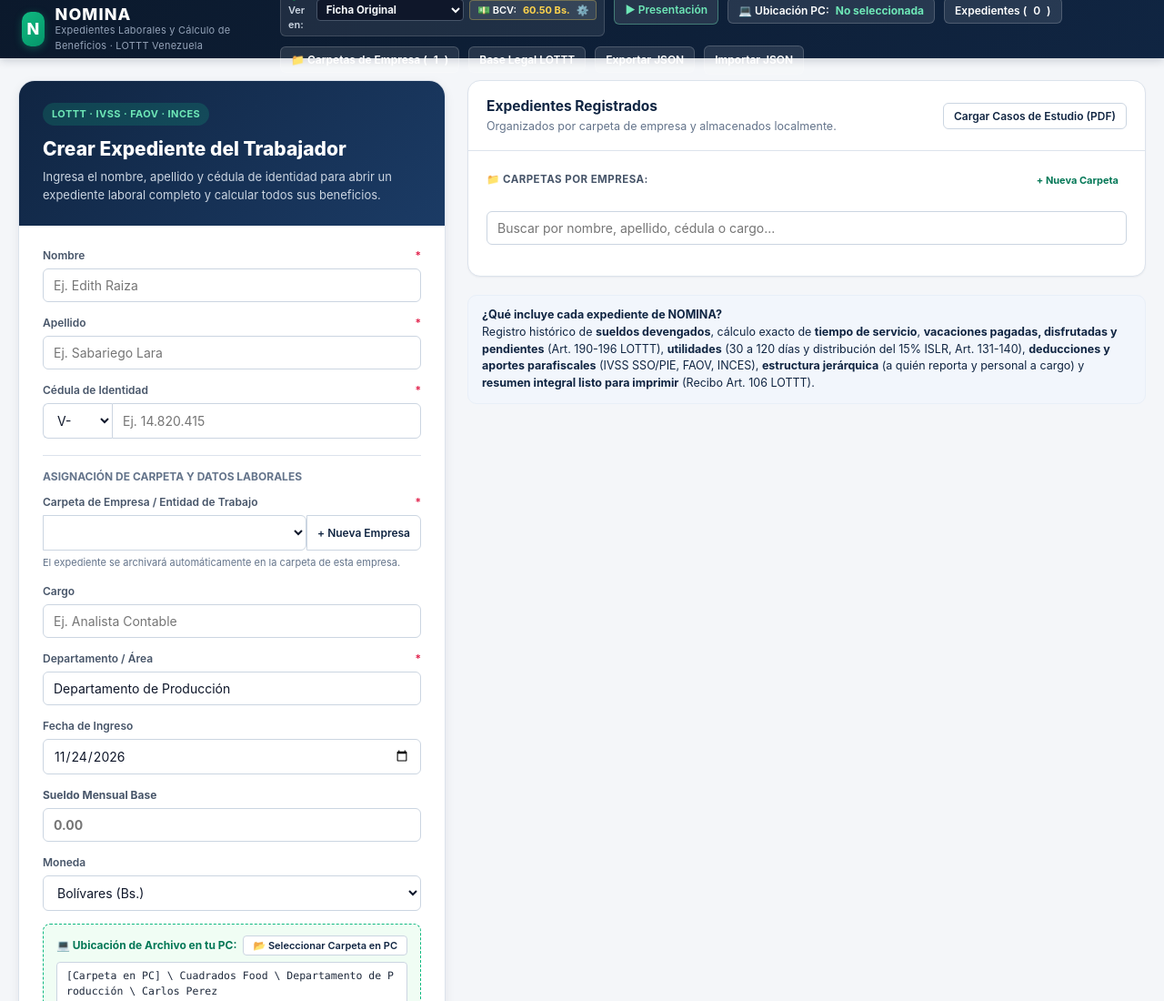
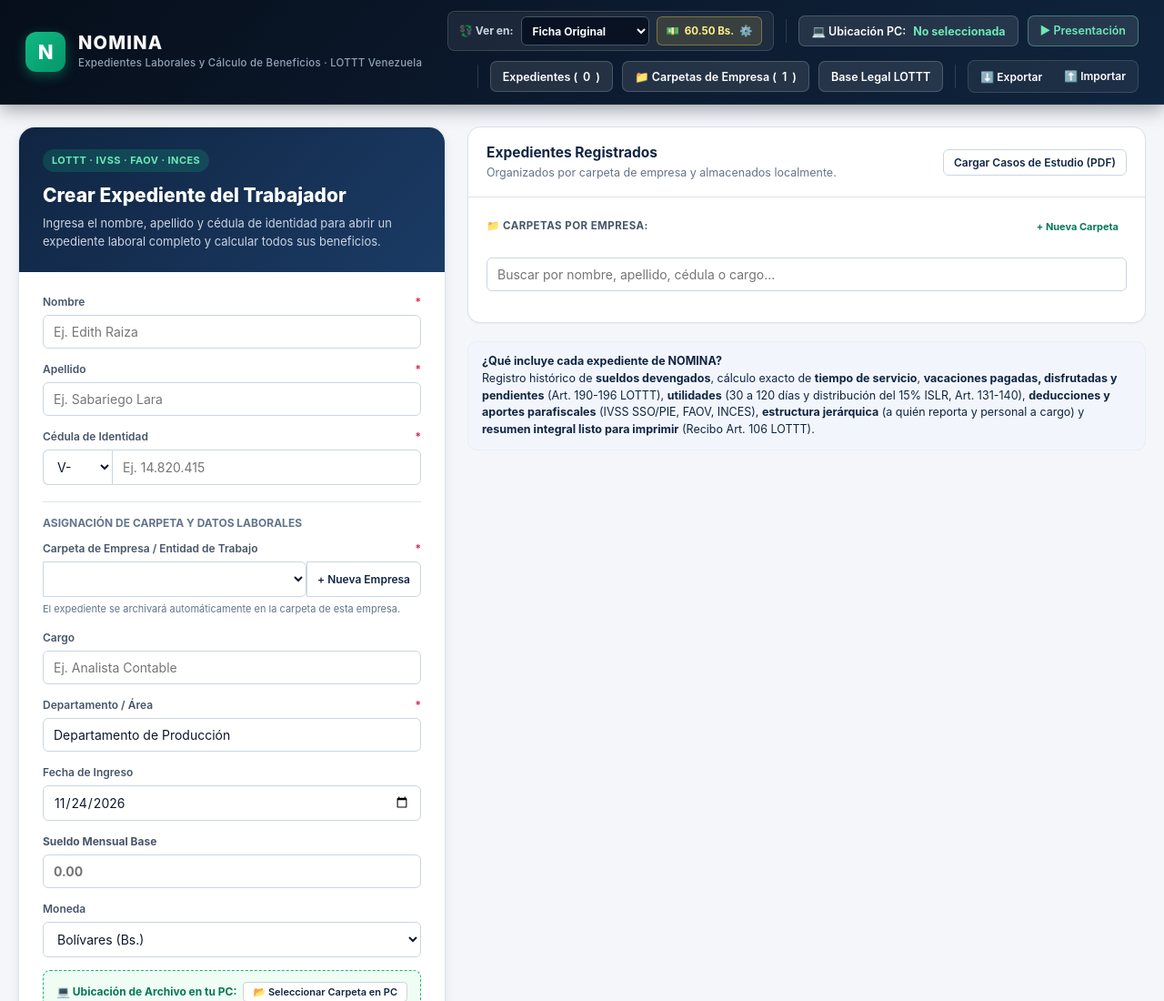
Before and after one commit to marcoslayab83/nomina, a plain HTML site: page index.html in a window 1280 px wide. Shown: the top 1100 px of the page at 91% size. Drawn offline with Linux system fonts and the light colour scheme.

Commit message:
Ampliar y modernizar panel superior: mayor altura, diseno espacioso, agrupacion visual y eliminacion de desbordes

```diff
--- a/css/styles.css
+++ b/css/styles.css
@@ -73,55 +73,69 @@ button, input, select, textarea {
   display: none !important;
 }
 
-/* ---------- Top Navigation Bar ---------- */
+/* ---------- Top Navigation Bar Ampliado ---------- */
 .topbar {
-  background: linear-gradient(135deg, var(--navy-950) 0%, var(--navy-900) 100%);
-  color: #fff;
-  padding: 0 24px;
-  height: 64px;
+  background: linear-gradient(135deg, #060e1a 0%, #0c1a2e 50%, #0f243d 100%);
+  color: #fff;
+  padding: 12px 28px;
+  min-height: 74px;
+  height: auto;
   display: flex;
   align-items: center;
   justify-content: space-between;
-  gap: 16px;
+  gap: 18px;
   position: sticky;
   top: 0;
-  z-index: 40;
-  box-shadow: 0 2px 10px rgba(11, 25, 44, 0.2);
+  z-index: 50;
+  box-shadow: 0 4px 20px rgba(5, 12, 22, 0.4);
+  border-bottom: 1px solid rgba(255, 255, 255, 0.08);
+  box-sizing: border-box;
 }
 
 .brand {
   display: flex;
   align-items: center;
-  gap: 12px;
+  gap: 14px;
   cursor: pointer;
+  flex-shrink: 0;
+  user-select: none;
 }
 
 .brand-icon {
-  width: 38px;
-  height: 38px;
-  border-radius: 10px;
+  width: 44px;
+  height: 44px;
+  border-radius: 12px;
   background: linear-gradient(135deg, #10b981 0%, #059669 100%);
   display: flex;
   align-items: center;
   justify-content: center;
   font-weight: 800;
-  font-size: 18px;
+  font-size: 22px;
   letter-spacing: -0.5px;
   color: #fff;
-  box-shadow: 0 2px 8px rgba(16, 185, 129, 0.35);
+  box-shadow: 0 4px 14px rgba(16, 185, 129, 0.4);
+  flex-shrink: 0;
+  transition: transform 0.2s ease;
+}
+
+.brand:hover .brand-icon {
+  transform: scale(1.05);
 }
 
 .brand-title {
-  font-size: 18px;
+  font-size: 20px;
   font-weight: 800;
   letter-spacing: 0.06em;
   line-height: 1.1;
+  color: #f8fafc;
 }
 
 .brand-sub {
-  font-size: 11px;
+  font-size: 11.5px;
   color: #94a3b8;
   letter-spacing: 0.02em;
+  margin-top: 3px;
+  font-weight: 500;
 }
 
 .topbar-actions {
@@ -129,6 +143,93 @@ button, input, select, textarea {
   align-items: center;
   gap: 10px;
   flex-wrap: wrap;
+  justify-content: flex-end;
+}
+
+.topbar-currency-group {
+  display: inline-flex;
+  align-items: center;
+  gap: 8px;
+  background: rgba(255, 255, 255, 0.07);
+  padding: 5px 12px;
+  border-radius: 8px;
+  border: 1px solid rgba(255, 255, 255, 0.14);
+  white-space: nowrap;
+  box-shadow: inset 0 1px 2px rgba(0, 0, 0, 0.2);
+}
+
+.topbar-currency-group label {
+  font-size: 12px;
+  color: #cbd5e1;
+  font-weight: 700;
+  white-space: nowrap;
+  margin: 0;
+  display: inline-flex;
+  align-items: center;
+  gap: 4px;
+}
+
+.topbar-currency-group select {
+  background: #091222;
+  color: #f8fafc;
+  border: 1px solid #475569;
+  border-radius: 6px;
+  padding: 4px 8px;
+  font-size: 12px;
+  font-weight: 700;
+  cursor: pointer;
+  height: 32px;
+  outline: none;
+  transition: border-color 0.15s ease;
+}
+
+.topbar-currency-group select:hover,
+.topbar-currency-group select:focus {
+  border-color: #38bdf8;
+}
+
+.btn-topbar-rate {
+  font-size: 11.5px;
+  padding: 4px 10px;
+  height: 32px;
+  border-radius: 6px;
+  border: 1px solid rgba(252, 211, 77, 0.35);
+  background: rgba(252, 211, 77, 0.12);
+  color: #fef08a;
+  font-weight: 700;
+  display: inline-flex;
+  align-items: center;
+  gap: 6px;
+  cursor: pointer;
+  transition: all 0.15s ease;
+  white-space: nowrap;
+}
+
+.btn-topbar-rate:hover {
+  background: rgba(252, 211, 77, 0.22);
+  border-color: #fcd34d;
+  color: #fff;
+  transform: translateY(-1px);
+}
+
+.topbar-sep {
+  width: 1px;
+  height: 26px;
+  background: rgba(255, 255, 255, 0.14);
+  margin: 0 3px;
+  flex-shrink: 0;
+}
+
+.topbar .btn {
+  height: 34px;
+  padding: 0 13px;
+  font-size: 12.5px;
+  font-weight: 600;
+  border-radius: 7px;
+  white-space: nowrap;
+  display: inline-flex;
+  align-items: center;
+  gap: 6px;
 }
 
 /* ---------- Buttons ---------- */
--- a/index.html
+++ b/index.html
@@ -4,7 +4,7 @@
   <meta charset="UTF-8">
   <meta name="viewport" content="width=device-width, initial-scale=1.0">
   <title>NOMINA — Sistema Integral de Cálculo de Beneficios y Expediente Laboral (LOTTT)</title>
-  <link rel="stylesheet" href="css/styles.css">
+  <link rel="stylesheet" href="css/styles.css?v=2.3">
 </head>
 <body>
 
@@ -19,40 +19,58 @@
     </div>
 
     <div class="topbar-actions">
-      <div class="topbar-currency-group" style="display:flex;align-items:center;gap:6px;background:rgba(255,255,255,0.08);padding:3px 8px;border-radius:6px;border:1px solid rgba(255,255,255,0.15);">
-        <label for="select-global-currency" style="font-size:11px;color:#cbd5e1;font-weight:600;">💱 Ver en:</label>
-        <select id="select-global-currency" style="background:#0f172a;color:#f8fafc;border:1px solid #475569;border-radius:4px;padding:3px 6px;font-size:11.5px;font-weight:700;cursor:pointer;" title="Selecciona en qué moneda deseas ver todos los montos e informes">
+      <!-- 1. Moneda Universal y Tasas -->
+      <div class="topbar-currency-group">
+        <label for="select-global-currency">💱 Ver en:</label>
+        <select id="select-global-currency" title="Selecciona en qué moneda deseas ver todos los montos e informes">
           <option value="original">Ficha Original</option>
           <option value="Bs.">🇻🇪 Bolívares (Bs.)</option>
           <option value="USD">🇺🇸 Dólares (USD)</option>
           <option value="EUR">🇪🇺 Euros (EUR)</option>
         </select>
-        <button type="button" class="btn btn-ghost-light btn-xs" id="btn-open-tasas-modal" style="font-size:11px;padding:3px 8px;border-color:rgba(252,211,77,0.3);" title="Configurar Tasas BCV y Personalizadas">
-          💵 BCV: <strong id="top-rate-indicator" style="color:#fcd34d;">60.50 Bs.</strong> ⚙️
+        <button type="button" class="btn-topbar-rate" id="btn-open-tasas-modal" title="Configurar Tasas BCV y Personalizadas">
+          💵 <strong id="top-rate-indicator">60.50 Bs.</strong> ⚙️
         </button>
       </div>
-      <a href="presentacion.html" target="_blank" class="btn btn-ghost-light btn-sm" style="color: #6ee7b7; border-color: rgba(110, 231, 183, 0.4); text-decoration: none; font-weight: 600;" title="Ver Presentación Comercial Interactiva">
+
+      <div class="topbar-sep"></div>
+
+      <!-- 2. Ubicación en PC & Presentación Comercial -->
+      <button type="button" class="btn btn-ghost-light" id="btn-top-pc-dir" title="Vincular o cambiar la carpeta en tu PC para guardar directorios físicos">
+        💻 Ubicación PC: <strong id="top-pc-status" style="color:#6ee7b7;margin-left:2px;">No seleccionada</strong>
+      </button>
+
+      <a href="presentacion.html" target="_blank" class="btn btn-ghost-light" style="color:#6ee7b7;border-color:rgba(110,231,183,0.4);text-decoration:none;font-weight:600;" title="Ver Presentación Comercial Interactiva">
         ▶ Presentación
       </a>
-      <button type="button" class="btn btn-ghost-light btn-sm" id="btn-top-pc-dir" title="Vincular o cambiar la carpeta en tu PC para guardar directorios físicos">
-        💻 Ubicación PC: <strong id="top-pc-status" style="color:#6ee7b7;">No seleccionada</strong>
-      </button>
-      <button type="button" class="btn btn-ghost-light btn-sm" id="btn-nav-expedientes">
+
+      <div class="topbar-sep"></div>
+
+      <!-- 3. Gestión y Navegación -->
+      <button type="button" class="btn btn-ghost-light" id="btn-nav-expedientes" title="Ver listado de trabajadores registrados">
         Expedientes (<span id="top-exp-count">0</span>)
       </button>
-      <button type="button" class="btn btn-ghost-light btn-sm" id="btn-open-empresas" title="Crear y administrar carpetas por empresa">
+
+      <button type="button" class="btn btn-ghost-light" id="btn-open-empresas" title="Crear y administrar carpetas por empresa">
         📁 Carpetas de Empresa (<span id="top-companies-count">1</span>)
       </button>
-      <button type="button" class="btn btn-ghost-light btn-sm" id="btn-open-legal">
+
+      <button type="button" class="btn btn-ghost-light" id="btn-open-legal" title="Consultar base legal LOTTT, IVSS, FAOV, INCES">
         Base Legal LOTTT
       </button>
-      <button type="button" class="btn btn-ghost-light btn-sm" id="btn-export-json">
-        Exportar JSON
-      </button>
-      <label class="btn btn-ghost-light btn-sm" style="cursor:pointer;">
-        Importar JSON
-        <input type="file" id="input-import-json" accept="application/json,.json" class="hidden">
-      </label>
+
+      <div class="topbar-sep"></div>
+
+      <!-- 4. Respaldo de Datos JSON -->
+      <div style="display:inline-flex;gap:4px;background:rgba(255,255,255,0.06);padding:3px;border-radius:8px;border:1px solid rgba(255,255,255,0.12);align-items:center;">
+        <button type="button" class="btn btn-ghost-light" id="btn-export-json" title="Exportar copia de seguridad en formato JSON" style="border:none;background:transparent;padding:0 10px;height:28px;font-size:12px;">
+          ⬇️ Exportar
+        </button>
+        <label class="btn btn-ghost-light" style="cursor:pointer;border:none;background:transparent;padding:0 10px;height:28px;font-size:12px;margin:0;" title="Restaurar copia de seguridad JSON">
+          ⬆️ Importar
+          <input type="file" id="input-import-json" accept="application/json,.json" class="hidden">
+        </label>
+      </div>
     </div>
   </header>
 
@@ -1485,11 +1503,11 @@
   <div class="toast-container no-print" id="toast-container"></div>
 
   <!-- Scripts de la aplicación -->
-  <script src="js/calculations.js?v=2.2"></script>
-  <script src="js/currency.js?v=2.2"></script>
-  <script src="js/storage.js?v=2.2"></script>
-  <script src="js/print-renderer.js?v=2.2"></script>
-  <script src="js/local-fs.js?v=2.2"></script>
-  <script src="js/app.js?v=2.2"></script>
+  <script src="js/calculations.js?v=2.3"></script>
+  <script src="js/currency.js?v=2.3"></script>
+  <script src="js/storage.js?v=2.3"></script>
+  <script src="js/print-renderer.js?v=2.3"></script>
+  <script src="js/local-fs.js?v=2.3"></script>
+  <script src="js/app.js?v=2.3"></script>
 </body>
 </html>
--- a/js/app.js
+++ b/js/app.js
@@ -1315,8 +1315,8 @@
     const effUsd = Cur.getEffectiveUsdRate();
     const isCustom = rates.tasaUsadaDolar === 'otra';
     const rateText = isCustom
-      ? `${effUsd.toFixed(2)} Bs. (${rates.otraNombre || 'Personalizada'})`
-      : `${effUsd.toFixed(2)} Bs.`;
+      ? `USD: ${effUsd.toFixed(2)} (${rates.otraNombre || 'Pers.'}) · EUR: ${rates.tasaEur.toFixed(2)} Bs.`
+      : `BCV USD: ${effUsd.toFixed(2)} · EUR: ${rates.tasaEur.toFixed(2)} Bs.`;
 
     if ($('top-rate-indicator')) {
       $('top-rate-indicator').textContent = rateText;
```
